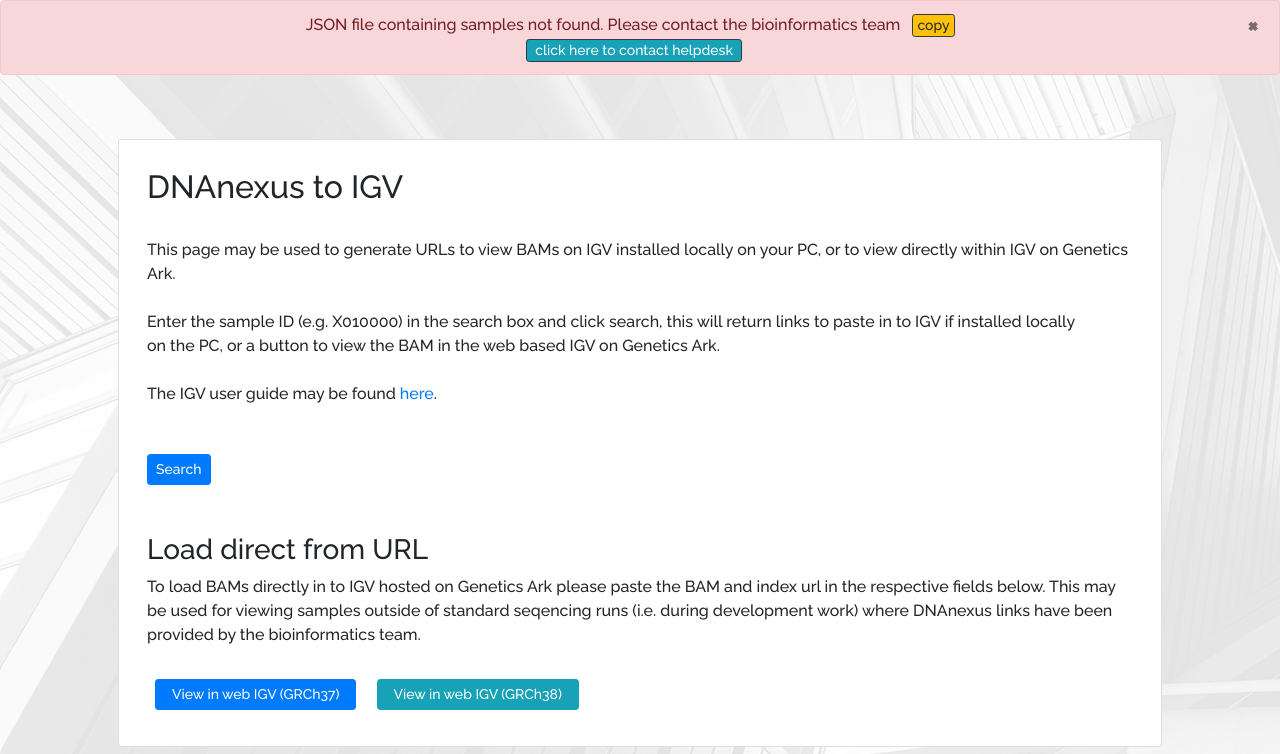
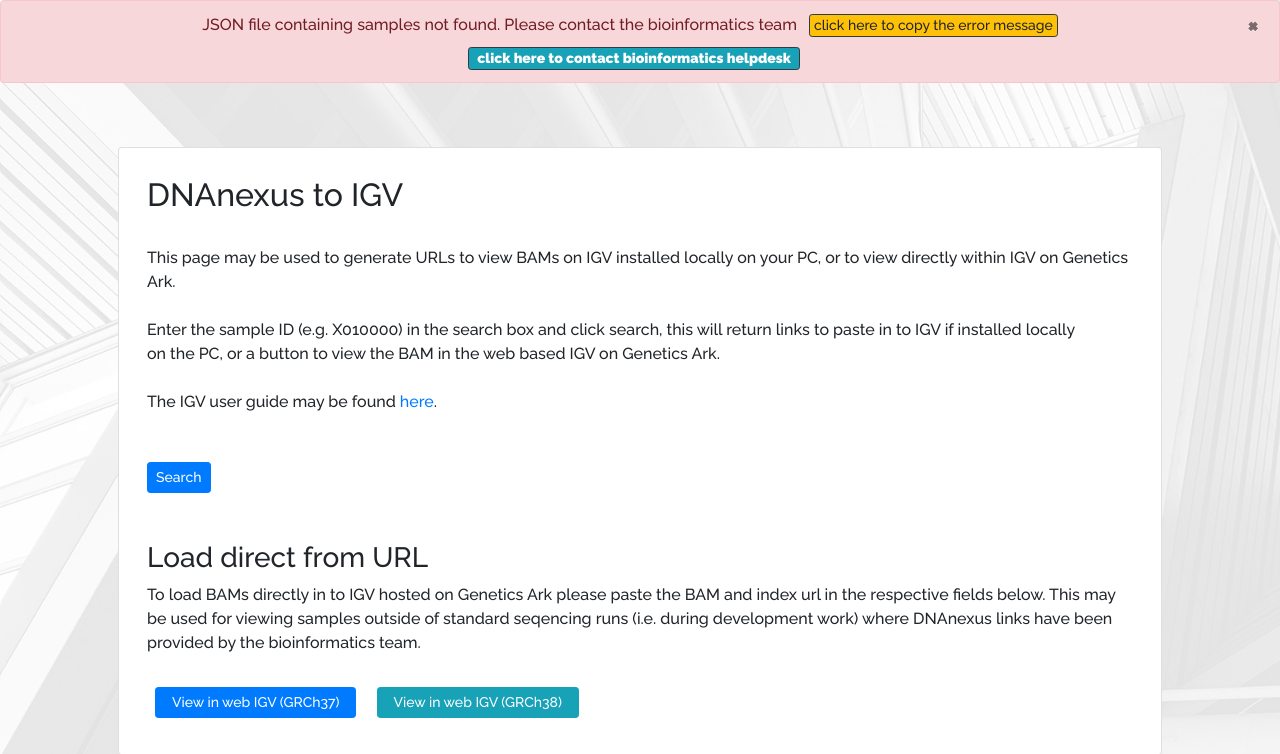
Before and after one commit to eastgenomics/Genetics_Ark, a Django app: page /igv/search in a window 1280 px wide. Shown: the part 56-810 px from the top of the page. Run offline with Django 3.2, Linux system fonts and the light colour scheme; parts of the project's set-up code (start-up, migrations or seed data) failed here and were passed over; some libraries are stand-ins or nearby versions.

Commit message:
add more text to click to copy button

```diff
--- a/genetics_ark/templates/base.html
+++ b/genetics_ark/templates/base.html
@@ -72,11 +72,11 @@
 					<div class="row text-center">
 						<div data-value="{{ message }}" id="messageContent" class="col-12">
 							{{ message }}
-							<button type="button" class="btn btn-warning mx-2 btn-sm border-dark px-1 py-0" onclick="copyToClipboard('messageContent', 1)">copy</button>
+							<button type="button" class="btn btn-warning mx-2 btn-sm border-dark px-1 py-0" onclick="copyToClipboard('messageContent', 1)">click here to copy the error message</button>
 							<span id="custom-tooltip-1" class="ml-2" style="position:absolute;">COPIED</span>
 						</div>
-						<div class="col">
-							<a href="https://cuhbioinformatics.atlassian.net/servicedesk/customer/portal/4" class="btn btn-info btn-sm px-2 py-0 border-dark" target="_blank">click here to contact helpdesk</a>
+						<div class="col mt-2">
+							<a href="https://cuhbioinformatics.atlassian.net/servicedesk/customer/portal/4" class="btn btn-info btn-sm px-2 py-0 border-dark font-weight-bold" target="_blank">click here to contact bioinformatics helpdesk</a>
 						</div>
 					</div>
 				</div>
```
